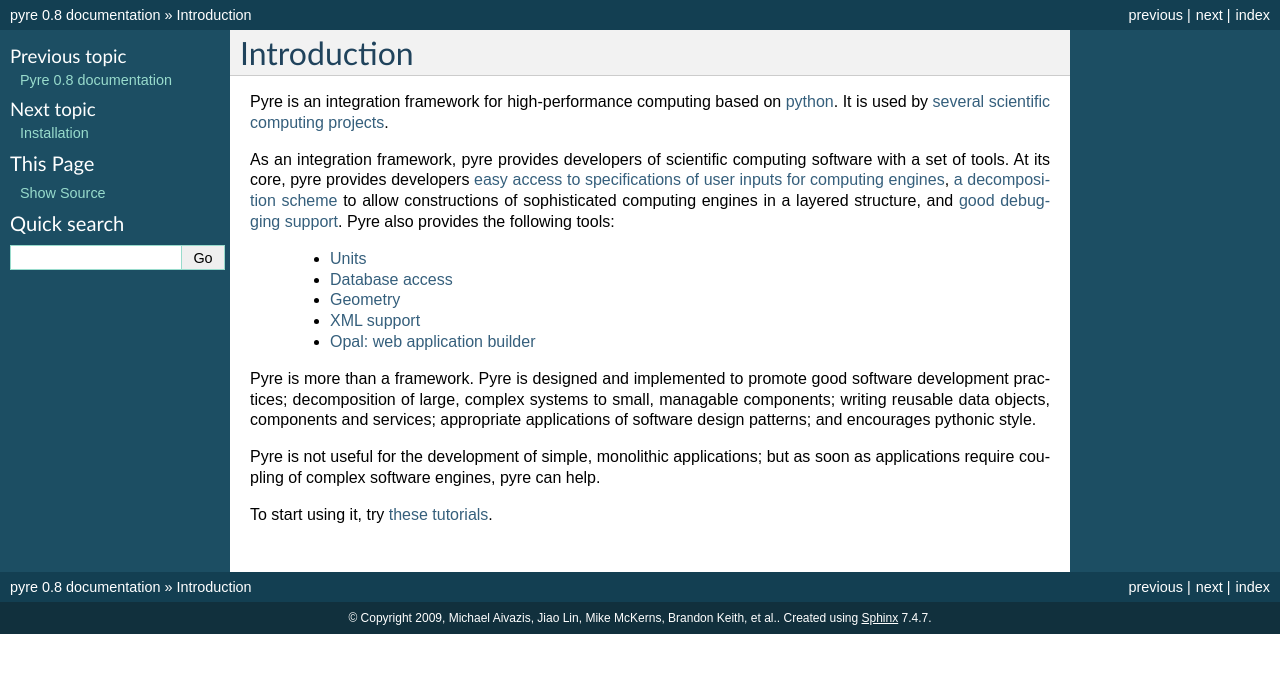
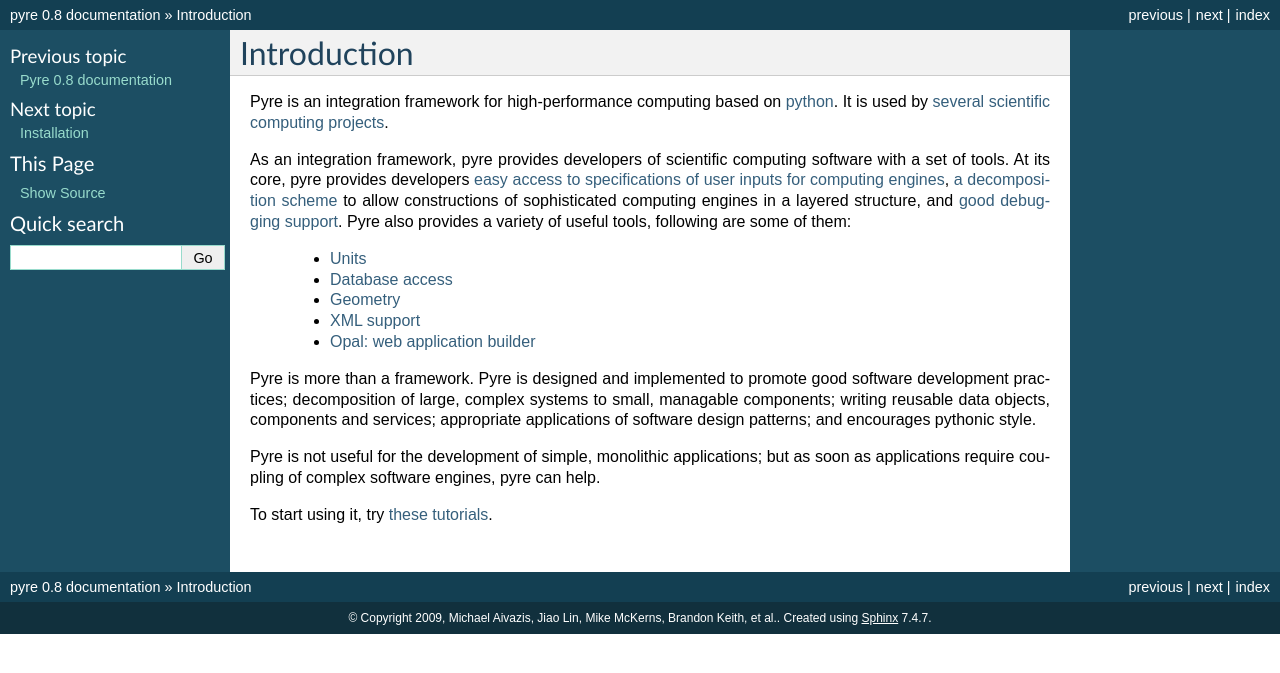
Before and after one commit to danse-inelastic/pyre, a Sphinx documentation site: the page built from docs/pyreIntroduction.rst, in a window 1280 px wide. Shown: the top 673 px of the page. Built offline with Sphinx 7.4.7, drawn with Linux system fonts in a browser that asks for light colours; formulas are drawn with MathJax 3.

Commit message:
pyre docs: minor wording changes

```diff
--- a/docs/pyreIntroduction.rst
+++ b/docs/pyreIntroduction.rst
@@ -3,7 +3,7 @@
 
 Pyre is an integration framework for high-performance computing based on `python <http://www.python.org>`_. It is used by :ref:`several scientific computing projects <projects-using-pyre>`.
 
-As an integration framework, pyre provides developers of scientific computing software with a set of tools. At its core, pyre provides developers :ref:`easy access to specifications of user inputs for computing engines <pyre-inventory>`, :ref:`a decomposition scheme<pyre-component>` to allow constructions of sophisticated computing engines in a layered structure, and :ref:`good debugging support <journal>`. Pyre also provides the following tools:
+As an integration framework, pyre provides developers of scientific computing software with a set of tools. At its core, pyre provides developers :ref:`easy access to specifications of user inputs for computing engines <pyre-inventory>`, :ref:`a decomposition scheme<pyre-component>` to allow constructions of sophisticated computing engines in a layered structure, and :ref:`good debugging support <journal>`. Pyre also provides a variety of useful tools, following are some of them:
 
  * :ref:`Units <pyre-units>`
  * :ref:`Database access <pyre-db>`
```
Also changed, not shown: docs/pyreBasics.rst (+9 -4 lines).
